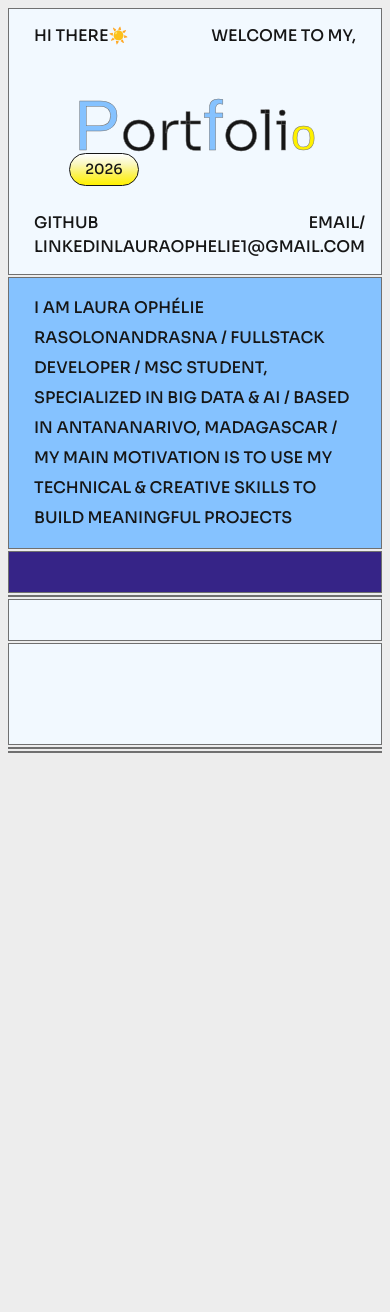
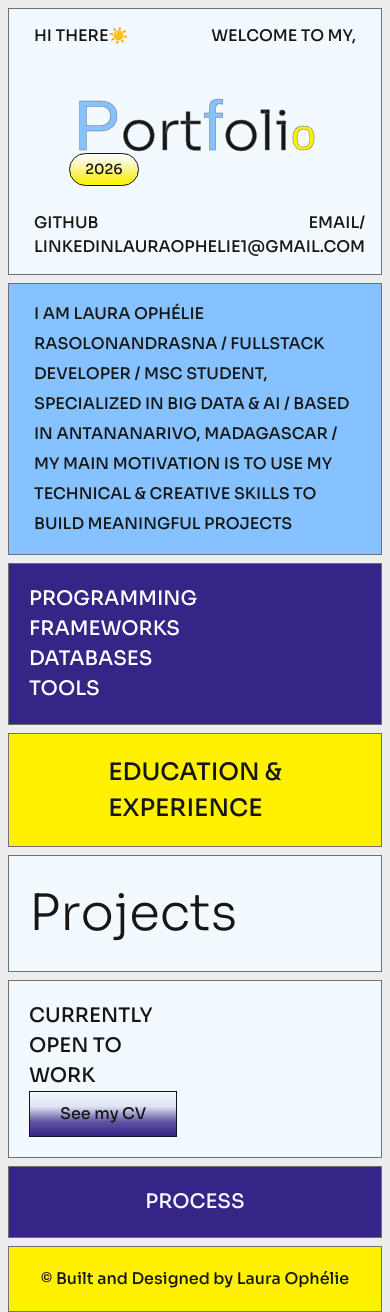
Before and after one commit to lauraophelie/laura-s-portfolio, a Next.js app: page / in a window 390 px wide. Before the commit the page ends 844 px from the top, so only its background shows below. Built offline with nearby package versions, Linux system fonts and the light colour scheme.

Commit message:
responsive for mobile done now (for now)

```diff
--- a/app/components/background/Background.tsx
+++ b/app/components/background/Background.tsx
@@ -3,8 +3,8 @@ import "./background.scss";
 export default function Background() {
     return (
         <div className="flex items-center justify-center background home-page__box">
-            {/* Education & <br />
-            Experience */}
+            Education & <br />
+            Experience
         </div>
     )
 }
--- a/app/components/background/background.scss
+++ b/app/components/background/background.scss
@@ -6,4 +6,11 @@
     text-transform: uppercase;
     font-size: 26px;
     font-weight: 500;
+    padding: 20px;
 }
+
+@media screen and (max-width: 640px) {
+    .background {
+        font-size: 24px;
+    }
+}
--- a/app/components/misc/Copyright.tsx
+++ b/app/components/misc/Copyright.tsx
@@ -3,9 +3,9 @@ import "./style.scss";
 export default function Copyright() {
     return (
         <div className="col-span-2 flex items-center justify-center copyright home-page__box">
-            {/* <p className="copyright--text">
+            <p className="copyright--text">
                 © Built and Designed by Laura Ophélie
-            </p> */}
+            </p>
         </div>
     )
 }
--- a/app/components/misc/Process.tsx
+++ b/app/components/misc/Process.tsx
@@ -3,7 +3,7 @@ import "./style.scss";
 export default function Process() {
     return (
         <div className="flex items-center justify-center process home-page__box">
-            {/* Process */}
+            Process
         </div>
     )
 }
--- a/app/components/misc/Status.tsx
+++ b/app/components/misc/Status.tsx
@@ -9,11 +9,11 @@ function GetCVButton() {
 export default function Status() {
     return (
         <div className="justify-center status home-page__box">
-            {/* <p className="status__text">Currently</p>
+            <p className="status__text">Currently</p>
             <p className="status__text">Open to</p>
             <p className="status__text">Work</p>
 
-            <GetCVButton /> */}
+            <GetCVButton />
         </div>
     )
 }
--- a/app/components/misc/style.scss
+++ b/app/components/misc/style.scss
@@ -36,3 +36,21 @@
     text-transform: uppercase;
     font-weight: 500;
 }
+
+@media screen and (max-width: 640px) {
+    .status, .process {
+        padding: 20px;
+        font-size: 20px;
+    }
+
+    .status {
+        &--get-button {
+            font-size: 16px;
+            transform: translateY(0);
+        }
+    }
+    .copyright {
+        font-size: 16px;
+        padding: 20px;
+    }
+}
--- a/app/components/projects/Projects.tsx
+++ b/app/components/projects/Projects.tsx
@@ -28,15 +28,8 @@ const projectsData: Project[] = [
 export default function Projects() {
     return (
         <div className="col-span-2 row-span-2 flex flex-col projects home-page__box">
-            {/* <h1 className="projects__title">Projects</h1>
+            <h1 className="projects__title">Projects</h1>
             <div className="projects__row flex flex-row gap-4">
-                { {projectsData.map((project, index) => (
-                    <ProjectCard
-                        key={project.title + index}
-                        title={project.title}
-                        techstack={project.techstack}
-                    />
-                ))} }
                 <ProjectCard
                     title={"Project title"}
                     techstack={"Tech stack, Tech stack, Tech stack"}
@@ -49,7 +42,7 @@ export default function Projects() {
                     title={"Project title"}
                     techstack={"Tech stack, Tech stack, Tech stack"}
                 />
-            </div> */}
+            </div>
         </div>
     )
 }
--- a/app/components/projects/projects.scss
+++ b/app/components/projects/projects.scss
@@ -35,3 +35,19 @@
         }
     }
 }
+
+@media screen and (max-width: 640px) {
+    .projects {
+        &__title {
+            font-size: 50px;
+        }
+        &__row {
+            display: flex;
+            flex-direction: column;
+
+            &__cards {
+                display: none;
+            }
+        }
+    }
+}
--- a/app/components/skills/Skills.tsx
+++ b/app/components/skills/Skills.tsx
@@ -3,10 +3,10 @@ import "./skills.scss";
 export default function Skills() {
     return (
         <div className="flex flex-col skills home-page__box">
-            {/* <p>Programming</p>
+            <p>Programming</p>
             <p>Frameworks</p>
             <p>Databases</p>
-            <p>Tools</p> */}
+            <p>Tools</p>
         </div>
     )
 }
--- a/app/components/skills/skills.scss
+++ b/app/components/skills/skills.scss
@@ -6,5 +6,12 @@
     padding: 20px;
     font-size: 22px;
     text-transform: uppercase;
+    font-weight: 500;
     cursor: pointer
 }
+
+@media screen and (max-width: 640px) {
+    .skills {
+        font-size: 20px;
+    }
+}
--- a/app/styles/pages/home.scss
+++ b/app/styles/pages/home.scss
@@ -13,6 +13,6 @@
     .home-page {
         display: flex;
         flex-direction: column;
-        gap: 2px;
+        gap: 8px;
     }
 }
```
